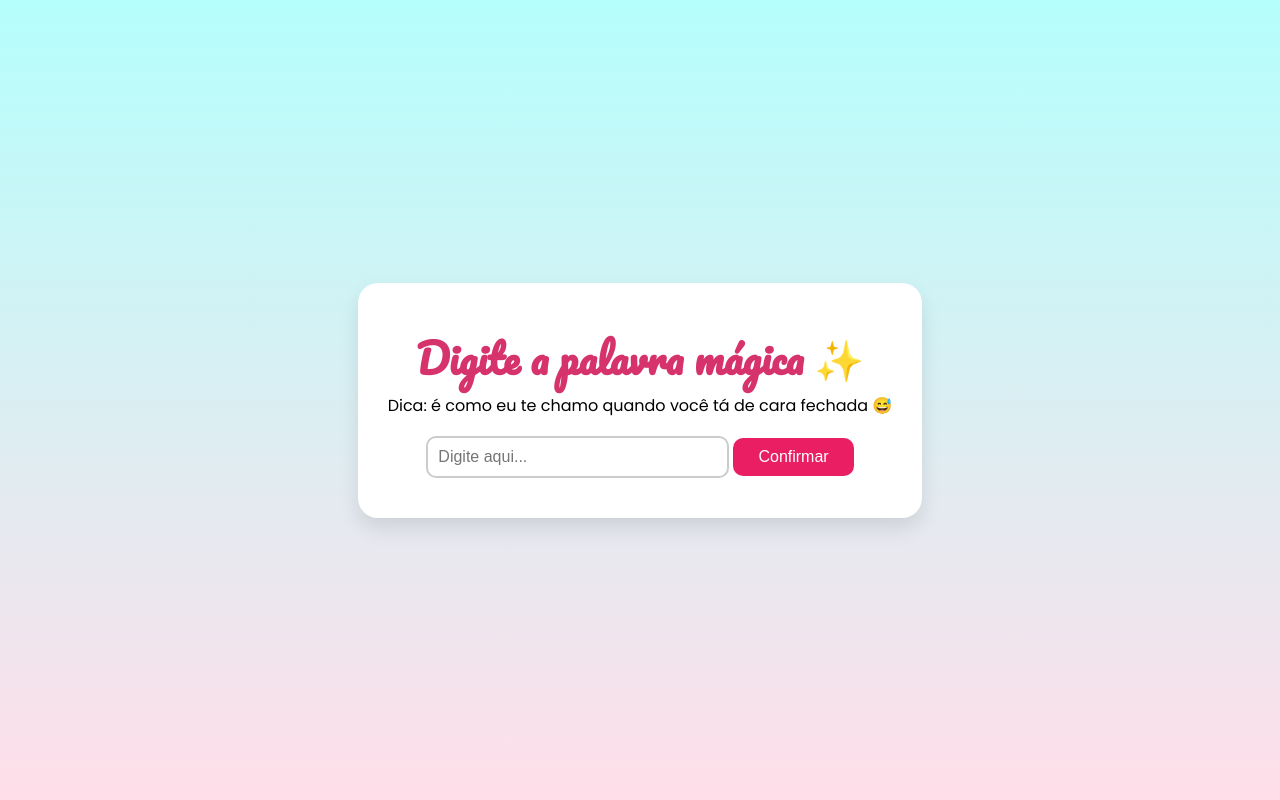
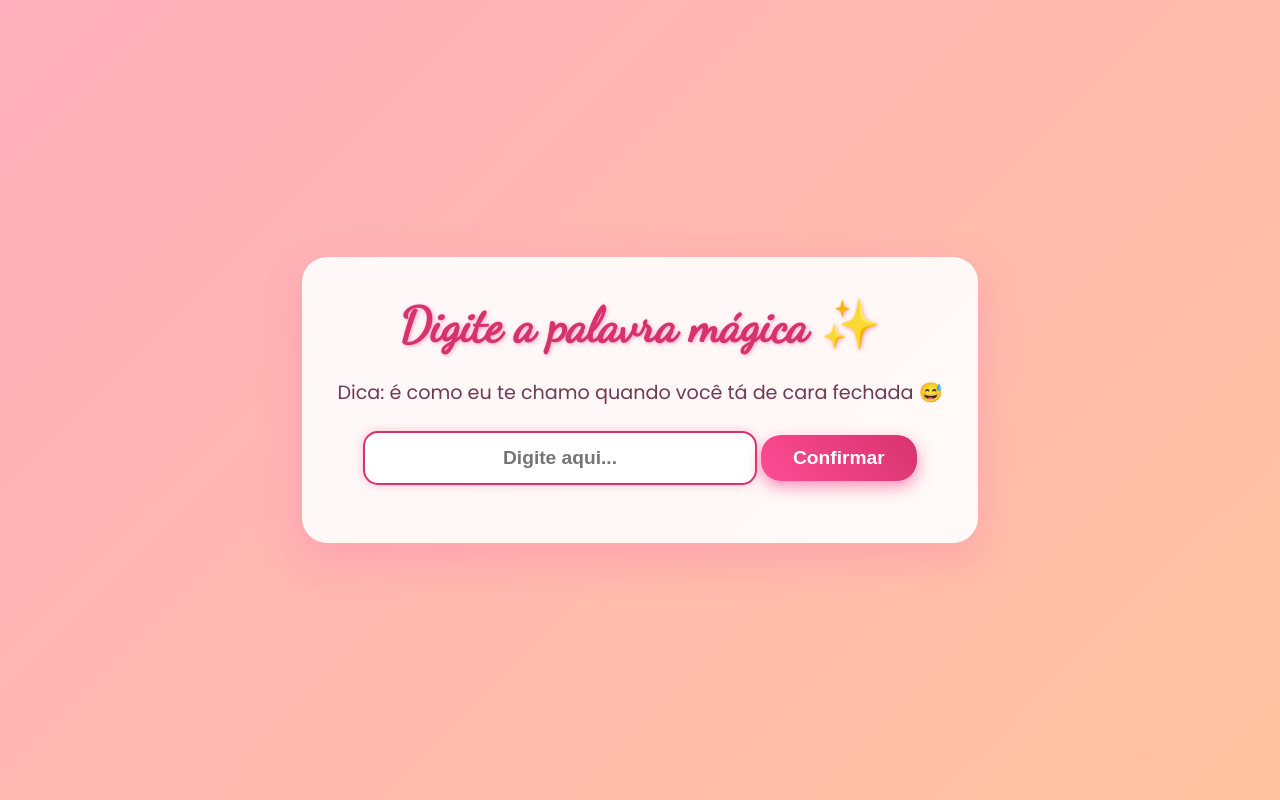
Before and after one commit to hyvini/pedido, a plain HTML site: page index.html in a window 1280 px wide. Both pictures are taken after a click on the element "❤️". Drawn offline with Linux system fonts and the light colour scheme.

Commit message:
Update index.html

```diff
--- a/index.html
+++ b/index.html
@@ -3,9 +3,9 @@
 <html lang="pt-BR">
 <head>
   <meta charset="UTF-8" />
-  <meta name="viewport" content="width=device-width, initial-scale=1.0" />
+  <meta name="viewport" content="width=device-width, initial-scale=1" />
   <title>Pedido Especial</title>
-  <link href="https://fonts.googleapis.com/css2?family=Pacifico&family=Poppins:wght@400;600&display=swap" rel="stylesheet">
+  <link href="https://fonts.googleapis.com/css2?family=Dancing+Script&family=Poppins:wght@400;600&display=swap" rel="stylesheet" />
   <style>
     * {
       margin: 0;
@@ -15,45 +15,57 @@
 
     body {
       font-family: 'Poppins', sans-serif;
-      background: linear-gradient(to top, #ffdee9, #b5fffc);
+      background: linear-gradient(135deg, #ffafbd, #ffc3a0);
       min-height: 100vh;
       display: flex;
       justify-content: center;
       align-items: center;
       overflow: hidden;
+      color: #4a2c3a;
     }
 
     .container {
-      background: white;
-      border-radius: 20px;
-      padding: 40px 30px;
-      box-shadow: 0 10px 20px rgba(0,0,0,0.1);
+      background: rgba(255, 255, 255, 0.9);
+      border-radius: 25px;
+      padding: 40px 35px;
+      box-shadow: 0 15px 40px rgba(255, 105, 180, 0.3);
       text-align: center;
-      max-width: 700px;
+      max-width: 720px;
+      animation: fadeInUp 1s ease forwards;
+      user-select: none;
     }
 
     h1 {
-      font-family: 'Pacifico', cursive;
-      font-size: 2.5em;
+      font-family: 'Dancing Script', cursive;
+      font-size: 3em;
       color: #d6336c;
+      margin-bottom: 25px;
+      text-shadow: 1px 1px 4px #ffa1c6;
     }
 
     .hearts {
       display: flex;
       flex-wrap: wrap;
       justify-content: center;
-      margin-top: 20px;
+      margin-top: 15px;
+      gap: 18px;
     }
 
     .heart-option {
-      font-size: 2em;
+      font-size: 3.2em;
       margin: 10px;
       cursor: pointer;
-      transition: transform 0.2s;
+      transition: transform 0.3s ease, filter 0.3s ease;
+      user-select: none;
+      filter: drop-shadow(0 0 2px #d6336c88);
+      border-radius: 50%;
+      padding: 10px;
     }
 
     .heart-option:hover {
-      transform: scale(1.3);
+      transform: scale(1.4) rotate(-10deg);
+      filter: drop-shadow(0 0 8px #d6336c);
+      animation: pulse 1.2s infinite;
     }
 
     .hidden {
@@ -61,34 +73,98 @@
     }
 
     input[type="text"] {
-      padding: 10px;
-      border-radius: 10px;
-      border: 2px solid #ccc;
-      width: 60%;
-      font-size: 1em;
+      padding: 14px 15px;
+      border-radius: 15px;
+      border: 2px solid #d6336c;
+      width: 65%;
+      font-size: 1.2em;
+      font-weight: 600;
+      text-align: center;
+      color: #4a2c3a;
+      box-shadow: 0 0 10px #ffa1c6aa;
+      transition: border-color 0.3s ease;
+    }
+
+    input[type="text"]:focus {
+      outline: none;
+      border-color: #ff4d94;
+      box-shadow: 0 0 15px #ff4d94cc;
     }
 
     button {
-      margin-top: 20px;
-      padding: 10px 25px;
-      background-color: #e91e63;
+      margin-top: 28px;
+      padding: 12px 32px;
+      background: linear-gradient(45deg, #ff4d94, #d6336c);
       color: white;
       border: none;
-      border-radius: 10px;
-      font-size: 1em;
+      border-radius: 20px;
+      font-size: 1.2em;
+      font-weight: 700;
       cursor: pointer;
+      box-shadow: 0 6px 15px #ff4d9499;
+      transition: background 0.3s ease, transform 0.3s ease, box-shadow 0.3s ease;
+      user-select: none;
+    }
+
+    button:hover {
+      background: linear-gradient(45deg, #d6336c, #ff4d94);
+      transform: translateY(-3px);
+      box-shadow: 0 10px 20px #ff4d94cc;
     }
 
     #audioPlayer {
       position: absolute;
-      top: 10px;
-      left: 10px;
+      top: 12px;
+      left: 12px;
+      filter: drop-shadow(0 0 4px #d6336c);
+      border-radius: 10px;
+      outline: none;
+      cursor: pointer;
+      user-select: none;
     }
+
+    p {
+      margin-top: 18px;
+      font-size: 1.2em;
+      line-height: 1.5;
+      color: #6e3a54;
+      user-select: none;
+    }
+
+    #botoes button {
+      margin: 15px 12px 0 12px;
+      min-width: 140px;
+    }
+
+    /* Animações */
+
+    @keyframes pulse {
+      0%, 100% {
+        transform: scale(1.4) rotate(-10deg);
+        filter: drop-shadow(0 0 8px #d6336c);
+      }
+      50% {
+        transform: scale(1.5) rotate(-10deg);
+        filter: drop-shadow(0 0 14px #ff6a8d);
+      }
+    }
+
+    @keyframes fadeInUp {
+      0% {
+        opacity: 0;
+        transform: translateY(30px);
+      }
+      100% {
+        opacity: 1;
+        transform: translateY(0);
+      }
+    }
+
   </style>
 </head>
 <body>
   <audio id="audioPlayer" autoplay loop>
-    <source src="https://www.bensound.com/bensound-music/bensound-love.mp3" type="audio/mp3">
+    <source src="https://www.bensound.com/bensound-music/bensound-love.mp3" type="audio/mp3" />
     Seu navegador não suporta áudio.
   </audio>
 
@@ -175,7 +251,7 @@
         botoes.appendChild(botaoVoltar);
       }
 
-      if (pagina < paginasIntro.length -1) {
+      if (pagina < paginasIntro.length - 1) {
         const botaoProximo = document.createElement('button');
         botaoProximo.textContent = 'Próximo';
         botaoProximo.onclick = () => {
@@ -222,7 +298,7 @@
         'Ok, ok, última chance! Quero ver essa coragem! 😏'
       ];
 
-      const msg = frases[Math.min(naoClickCount, frases.length -1)];
+      const msg = frases[Math.min(naoClickCount, frases.length - 1)];
       naoClickCount++;
 
       conteudo.innerHTML = `<p style="font-size: 1.4em; color: #aa0033;">${msg}<br><br>Dá pra tentar de novo, eu acredito em você!</p>`;
```
